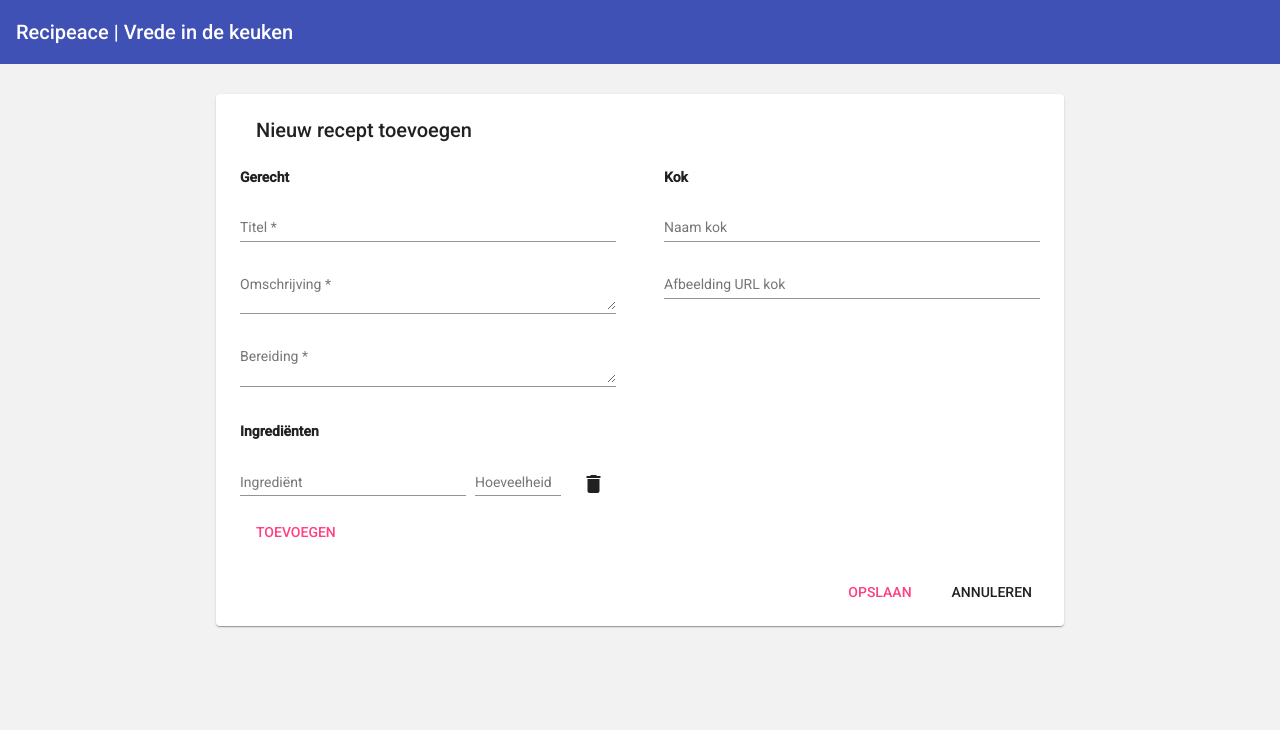
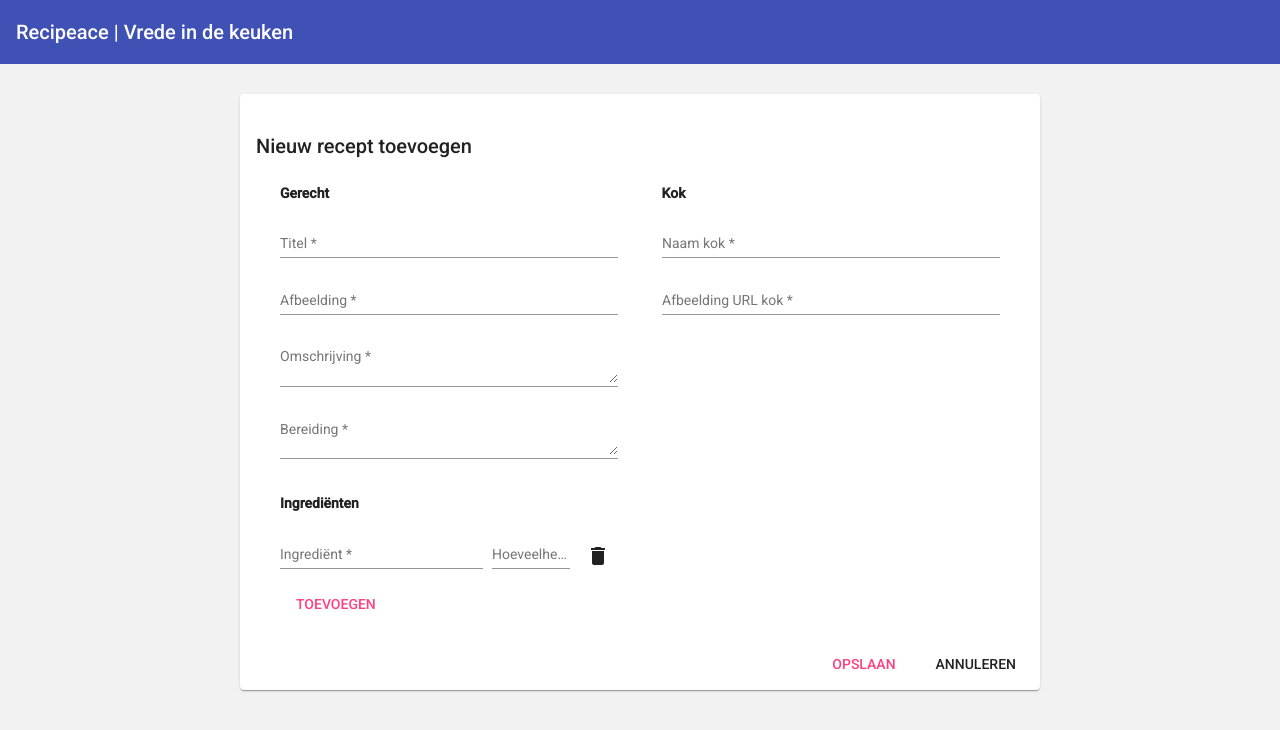
Before and after one commit to ArcadyIT/angular-workshop, an Angular app in the folder recipeace/: page /recipes/new in a window 1280 px wide. Shown: the top 730 px of the page. Built offline with nearby package versions, Linux system fonts and the light colour scheme.

Commit message:
Action buttons inside form

```diff
--- a/recipeace/src/app/recipe/recipe-add/recipe-add.component.html
+++ b/recipeace/src/app/recipe/recipe-add/recipe-add.component.html
@@ -1,14 +1,18 @@
-<mat-card class="recipe-add">
+<form [formGroup]="recipeAddFormGroup" class="recipe-form">
+  <mat-card>
     <mat-card-header>
       <mat-card-title>Nieuw recept toevoegen</mat-card-title>
       <mat-card-subtitle></mat-card-subtitle>
     </mat-card-header>
     <mat-card-content>
-    <form [formGroup]="recipeAddFormGroup" class="recipe-form">
+      <div class="recipe-card">
         <div class="recipe-form-group">
           <h4>Gerecht</h4>
           <mat-form-field class="recipe-form-field">
             <input matInput placeholder="Titel" formControlName="title">
+          </mat-form-field>
+          <mat-form-field class="recipe-form-field">
+            <input matInput placeholder="Afbeelding" formControlName="imageUrl">
           </mat-form-field>
           <mat-form-field class="recipe-form-field">
             <textarea matInput placeholder="Omschrijving" formControlName="description"></textarea>
@@ -28,9 +32,6 @@
         </div>
         <div class="recipe-form-group" formArrayName="ingredients">
           <h4>Ingrediënten</h4>
-        <!-- <button mat-mini-fab class="recipe-detail-add">
-          <mat-icon aria-label="Add button" routerLink="/recipes/new">add</mat-icon>
-        </button> -->
           <div class="recipe-form-group-ingredients" *ngFor="let ingredient of ingredientForms.controls; let i=index" [formGroupName]="i">
             <mat-form-field class="recipe-form-ingredient">
               <input matInput placeholder="Ingrediënt" formControlName="ingredientName">
@@ -38,16 +39,17 @@
             <mat-form-field class="recipe-form-ingredient-unit">
               <input matInput placeholder="Hoeveelheid" formControlName="unit">
             </mat-form-field>
-          <button class="recipe-form-ingredient-delete" mat-icon-button (click)="deleteIngredient()">
+            <button class="recipe-form-ingredient-delete" mat-icon-button (click)="deleteIngredient(i)">
               <mat-icon aria-label="Ingrediënt verwijderen">delete</mat-icon>
             </button>
           </div>
           <button mat-button color="accent" (click)="addIngredient()">TOEVOEGEN</button>
         </div>
-    </form>
+      </div>
     </mat-card-content>
     <mat-card-actions align="end">
-    <button mat-button color="accent">OPSLAAN</button>
-    <button mat-button>ANNULEREN</button>
+      <button mat-button color="accent" (click)="onSubmit()">OPSLAAN</button>
+      <button mat-button [routerLink]="['/recipes']">ANNULEREN</button>
     </mat-card-actions>
   </mat-card>
+</form>
--- a/recipeace/src/app/recipe/recipe-add/recipe-add.component.scss
+++ b/recipeace/src/app/recipe/recipe-add/recipe-add.component.scss
@@ -1,14 +1,18 @@
-.recipe-add {
+.recipe-form {
   width: 800px;
-  padding: 24px;
 }
 
-.recipe-form {
+mat-card-title {
+  margin-top: 24px;
+  margin-left: -16px;
+}
+
+.recipe-card {
+  margin: 24px;
   display: flex;
   justify-content: space-between;
   flex-wrap: wrap;
   flex-direction: row;
-  width: 800px;
 
   .recipe-form-group {
     width: 47%;
@@ -41,3 +45,7 @@
     }
   }
 }
+
+.mat-form-field.mat-form-field-invalid .mat-form-field-label {
+  color: red;
+}
--- a/recipeace/src/app/recipe/recipe-add/recipe-add.component.ts
+++ b/recipeace/src/app/recipe/recipe-add/recipe-add.component.ts
@@ -1,6 +1,7 @@
 import { Component, OnInit } from '@angular/core';
 import { FormGroup, FormBuilder, Validators, FormArray } from '@angular/forms';
 import { Router } from '@angular/router';
+import { RecipeService } from '../services/recipe.service';
 
 @Component({
   selector: 'app-recipe-add',
@@ -11,16 +12,20 @@ export class RecipeAddComponent implements OnInit {
 
   recipeAddFormGroup: FormGroup;
 
-  constructor(private formBuilder: FormBuilder) { }
+  constructor(
+    private formBuilder: FormBuilder,
+    private recipeService: RecipeService,
+    private router: Router) { }
 
   ngOnInit() {
     this.recipeAddFormGroup = this.formBuilder.group({
-      title: ['', Validators.required],
-      description: ['', Validators.required],
-      prep: ['', [Validators.required]],
+      title: [null, Validators.required],
+      imageUrl: [null, Validators.required],
+      description: [null, Validators.required],
+      prep: [null, Validators.required],
       chef: this.formBuilder.group({
-        name: [],
-        chefImageUrl: []
+        name: [null, Validators.required],
+        chefImageUrl: [null, Validators.required]
       }),
       ingredients: this.formBuilder.array([])
     });
@@ -34,8 +39,8 @@ export class RecipeAddComponent implements OnInit {
 
   addIngredient() {
     const ingredient = this.formBuilder.group({
-      ingredientName: [],
-      unit: []
+      ingredientName: [null, Validators.required],
+      unit: [null, Validators.required]
     });
 
     this.ingredientForms.push(ingredient);
@@ -44,4 +49,22 @@ export class RecipeAddComponent implements OnInit {
   deleteIngredient(index: number) {
     this.ingredientForms.removeAt(index);
   }
+
+  onSubmit() {
+    // stop here if form is invalid
+    if (this.recipeAddFormGroup.invalid) {
+      console.log('Form not valid');
+      return;
+    }
+
+    this.addRecipe(this.recipeAddFormGroup.value);
+  }
+
+  addRecipe(recipe) {
+    this.recipeService.postRecipe(recipe).subscribe(response => {
+      if (response) {
+        this.router.navigate(['/recipes']);
+      }
+    });
+  }
 }
--- a/recipeace/src/app/recipe/services/recipe.service.ts
+++ b/recipeace/src/app/recipe/services/recipe.service.ts
@@ -32,6 +32,14 @@ export class RecipeService {
       );
   }
 
+  public postRecipe(recipe: Recipe): Observable<Recipe> {
+    const url = `${this.recipeEndpoint}/add`;
+    return this.http.post<Recipe>(url, recipe)
+    .pipe(
+      catchError(this.handleError<Recipe>('postRecipe'))
+    );
+  }
+
   private handleError<T> (operation = 'operation', result?: T) {
     return (error: any): Observable<T> => {
 
```
Also changed, not shown: recipeace/src/app/recipe/recipe-list/recipe-list.component.scss (line endings or trailing spaces). Lines whose indentation alone changed are shown as unchanged.
